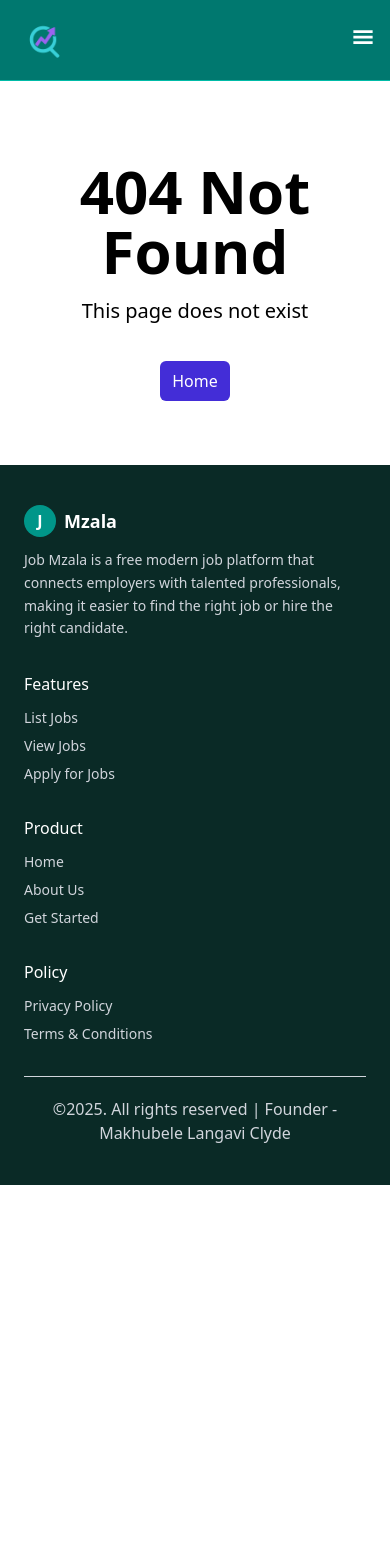
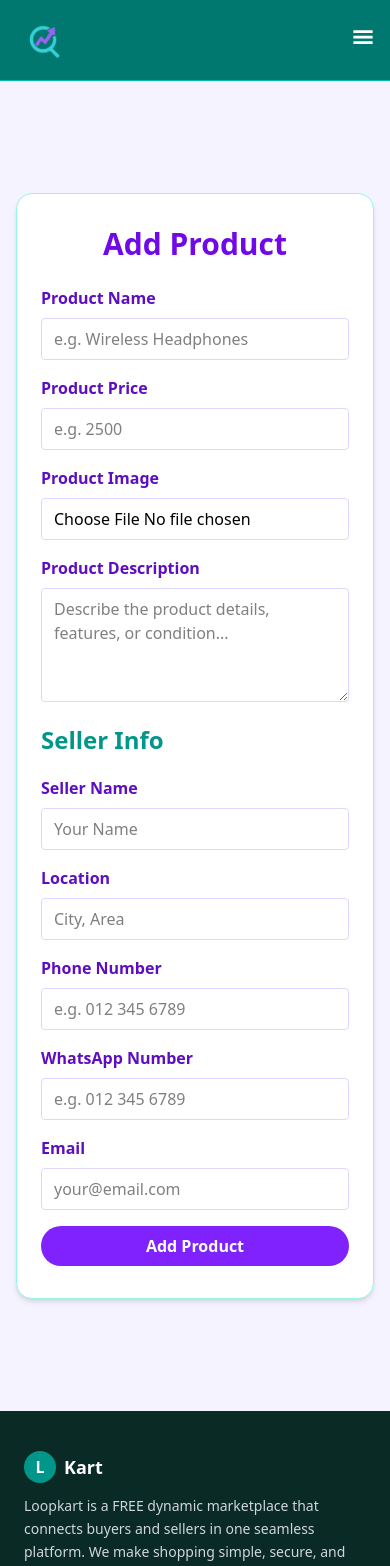
Before and after one commit to Mugwena14/YoJobs, a React (Vite) app: page /add-item in a window 390 px wide. Shown: the top 1566 px of the page. Before the commit the page ends 1185 px from the top, so only its background shows below. Built offline with nearby package versions, Linux system fonts and the light colour scheme.

Commit message:
Changed all the namings

```diff
--- a/package.json
+++ b/package.json
@@ -19,6 +19,7 @@
     "react-icons": "^5.5.0",
     "react-router-dom": "^7.6.3",
     "react-spinners": "^0.17.0",
+    "react-toastify": "^11.0.5",
     "tailwindcss": "^4.1.11"
   },
   "devDependencies": {
--- a/src/App.jsx
+++ b/src/App.jsx
@@ -18,9 +18,9 @@ const App = () => {
         <Route index element={<HomePage/>}/>
         <Route path="/home" element={<HomePage/>}/>
         <Route path="/about" element={<AboutUsPage/>}/>
-        <Route path="/jobs" element={<JobsPage/>}/>
+        <Route path="/items" element={<JobsPage/>}/>
         <Route path="/jobs/:id" element={<JobsPage/>}/>
-        <Route path="/add-job" element={<AddJobPage/>}/>
+        <Route path="/add-item" element={<AddJobPage/>}/>
         <Route path="/job/:id" element={<Job/>}/>
         <Route path="/privacy" element={<PrivacyPage/>}/>
         <Route path="/terms" element={<TermsPage/>}/>
--- a/src/Components/AddJob.jsx
+++ b/src/Components/AddJob.jsx
@@ -1,62 +1,61 @@
-import { useState } from "react"
+import { useState } from "react";
 import { useNavigate } from "react-router-dom";
-import { collection, addDoc } from 'firebase/firestore'
-import { db } from '../config/firebase'
+import { collection, addDoc } from "firebase/firestore";
+import { db, storage } from "../config/firebase";
+import { ref, uploadBytes, getDownloadURL } from "firebase/storage";
+import { toast } from 'react-toastify';
 
 const AddJob = () => {
+  const [productName, setProductName] = useState("");
+  const [productPrice, setProductPrice] = useState("");
+  const [productImage, setProductImage] = useState(null); // file object
+  const [productDescription, setProductDescription] = useState("");
+  const [name, setName] = useState("");
+  const [location, setLocation] = useState("");
+  const [phoneNo, setPhoneNo] = useState("");
+  const [whatsaapNo, setWhatsaapNo] = useState("");
+  const [email, setEmail] = useState("");
 
-    const [type, setType] = useState('');
-    const [title, setTitle] = useState('');
-    const [description, setDescription] = useState('');
-    const [salary, setSalary] = useState('');
-    const [location, setLocation] = useState('');
-    const [companyName, setCompanyName] = useState('');
-    const [companyDescription, setCompanyDescription] = useState('');
-    const [companyEmail, setCompanyEmail] = useState('');
-    const [contactPhone, setContactPhone] = useState('');
-    const [applyLink, setApplyLink] = useState('');
+  const navigate = useNavigate();
 
-    const navigate = useNavigate()
+  const handleSubmit = async (e) => {
+    e.preventDefault();
 
-    const now = new Date();
+    toast.info("Adding product...", {
+      autoClose: 5000,
+    });
 
-    const options = {
-        year: 'numeric',
-        month: 'short',
-        day: 'numeric',
-        hour: '2-digit',
-        minute: '2-digit',
-        hour12: true
+
+    try {
+      let imageUrl = "";
+
+      if (productImage) {
+        const imageRef = ref(storage, `LoopKartImages/${productImage.name}`);
+        const snapshot = await uploadBytes(imageRef, productImage);
+        imageUrl = await getDownloadURL(snapshot.ref);
       }
 
-    const formattedDate = now.toLocaleString('en-ZA', options);
+      const productData = {
+        productName,
+        productPrice,
+        productImage: imageUrl,
+        productDescription,
+        name,
+        location,
+        phoneNo,
+        whatsaapNo,
+        email,
+      };
 
-    const newJob = {
-        date: formattedDate,
-        title,
-        type,
-        description,
-        location,
-        salary,
-        companyName,
-        companyDescription,
-        companyEmail,
-        contactPhone,
-        applyLink,
+      await addDoc(collection(db, "products"), productData);
+
+    } catch (error) {
+      console.error("Error uploading product:", error);
     }
 
-    async function handleSubmit(e){
-        e.preventDefault();
+    navigate("/jobs");
 
-        try{
-            await addDoc(collection(db, "jobs"), {
-                newJob
-            });
-        }catch(error){
-            console.error("Error Listing Job", error)
-        }
-        navigate('/jobs')
-    }
+  };
 
   return (
     <section className="bg-violet-50">
@@ -64,179 +63,174 @@ const AddJob = () => {
         <div className="bg-white px-6 py-8 mb-4 shadow-md rounded-2xl border border-teal-200 m-4 md:m-0">
           <form onSubmit={handleSubmit}>
             <h2 className="text-3xl text-center font-bold mb-6 text-violet-700">
-                    Add Job
+              Add Product
             </h2>
 
-                    {/* Job Type */}
+            {/* Product Name */}
             <div className="mb-4">
-                    <label htmlFor="type" className="block text-violet-800 font-semibold mb-2">
-                        Job Type
-                    </label>
-                    <select
-                        id="type"
-                        name="type"
-                        className="border border-violet-200 rounded w-full py-2 px-3 focus:outline-none focus:ring-2 focus:ring-teal-400"
-                        required
-                        value={type}
-                        onChange={(e) => setType(e.target.value)}
+              <label
+                htmlFor="productName"
+                className="block text-violet-800 font-semibold mb-2"
               >
-                        <option value="">Select Job Type</option>
-                        <option value="Internship">Internship</option>
-                        <option value="PartTime">Part-Time</option>
-                        <option value="FullTime">Full-Time</option>
-                    </select>
-                    </div>
-
-                    {/* Job Title */}
-                    <div className="mb-4">
-                    <label htmlFor="title" className="block text-violet-800 font-semibold mb-2">
-                        Job Listing Position
+                Product Name
               </label>
               <input
                 type="text"
-                        id="title"
-                        name="title"
+                id="productName"
                 className="border border-violet-200 rounded w-full py-2 px-3 focus:outline-none focus:ring-2 focus:ring-teal-400"
-                        placeholder="eg. Software Developer"
+                placeholder="e.g. Wireless Headphones"
                 required
-                        value={title}
-                        onChange={(e) => setTitle(e.target.value)}
+                value={productName}
+                onChange={(e) => setProductName(e.target.value)}
               />
             </div>
 
-                    {/* Description */}
+            {/* Product Price */}
             <div className="mb-4">
-                    <label htmlFor="description" className="block text-violet-800 font-semibold mb-2">
-                        Description
+              <label
+                htmlFor="productPrice"
+                className="block text-violet-800 font-semibold mb-2"
+              >
+                Product Price
+              </label>
+              <input
+                type="number"
+                id="productPrice"
+                className="border border-violet-200 rounded w-full py-2 px-3 focus:outline-none focus:ring-2 focus:ring-teal-400"
+                placeholder="e.g. 2500"
+                required
+                value={productPrice}
+                onChange={(e) => setProductPrice(e.target.value)}
+              />
+            </div>
+
+            {/* Product Image */}
+            <div className="mb-4">
+              <label
+                htmlFor="productImage"
+                className="block text-violet-800 font-semibold mb-2"
+              >
+                Product Image
+              </label>
+              <input
+                type="file"
+                id="productImage"
+                accept="image/*"
+                className="border border-violet-200 rounded w-full py-2 px-3 focus:outline-none focus:ring-2 focus:ring-teal-400"
+                onChange={(e) => setProductImage(e.target.files[0])}
+              />
+            </div>
+
+            {/* Product Description */}
+            <div className="mb-4">
+              <label
+                htmlFor="productDescription"
+                className="block text-violet-800 font-semibold mb-2"
+              >
+                Product Description
               </label>
               <textarea
-                        id="description"
-                        name="description"
+                id="productDescription"
+                rows="4"
                 className="border border-violet-200 rounded w-full py-2 px-3 focus:outline-none focus:ring-2 focus:ring-teal-400"
-                        rows="4"
-                        placeholder="Add job duties, expectations, requirements, benefits..."
-                        value={description}
-                        onChange={(e) => setDescription(e.target.value)}
+                placeholder="Describe the product details, features, or condition..."
+                value={productDescription}
+                onChange={(e) => setProductDescription(e.target.value)}
               ></textarea>
             </div>
 
-                    {/* Salary */}
+            {/* Seller Info */}
+            <h3 className="text-2xl mb-5 text-teal-600 font-bold">Seller Info</h3>
+
+            {/* Seller Name */}
             <div className="mb-4">
-                    <label htmlFor="salary" className="block text-violet-800 font-semibold mb-2">
-                        Salary
+              <label
+                htmlFor="name"
+                className="block text-violet-800 font-semibold mb-2"
+              >
+                Seller Name
               </label>
-                    <select
-                        id="salary"
-                        name="salary"
+              <input
+                type="text"
+                id="name"
                 className="border border-violet-200 rounded w-full py-2 px-3 focus:outline-none focus:ring-2 focus:ring-teal-400"
-                        required
-                        value={salary}
-                        onChange={(e) => setSalary(e.target.value)}
-                    >
-                        <option value="">Select salary range</option>
-                        <option value="To be discussed">To Be Discussed</option>
-                        <option value="R0 - R10000">R0 - R10000</option>
-                        <option value="R10000 - R20000">R10000 - R20000</option>
-                        <option value="R20000 - R30000">R20000 - R30000</option>
-                        <option value="R30000 - R40000">R30000 - R40000</option>
-                        <option value="Over R40000">Over R40000</option>
-                    </select>
+                placeholder="Your Name"
+                value={name}
+                onChange={(e) => setName(e.target.value)}
+              />
             </div>
 
             {/* Location */}
             <div className="mb-4">
-                    <label htmlFor="location" className="block text-violet-800 font-semibold mb-2">
+              <label
+                htmlFor="location"
+                className="block text-violet-800 font-semibold mb-2"
+              >
                 Location
               </label>
               <input
                 type="text"
                 id="location"
-                        name="location"
                 className="border border-violet-200 rounded w-full py-2 px-3 focus:outline-none focus:ring-2 focus:ring-teal-400"
-                        placeholder="Company Location"
+                placeholder="City, Area"
                 required
                 value={location}
                 onChange={(e) => setLocation(e.target.value)}
               />
             </div>
 
-                    {/* Application Link */}
+            {/* Phone Number */}
             <div className="mb-4">
-                    <label htmlFor="applyLink" className="block text-violet-800 font-semibold mb-2">
-                        Application Link
+              <label
+                htmlFor="phoneNo"
+                className="block text-violet-800 font-semibold mb-2"
+              >
+                Phone Number
               </label>
               <input
-                        type="url"
-                        id="applyLink"
-                        name="applyLink"
+                type="tel"
+                id="phoneNo"
                 className="border border-violet-200 rounded w-full py-2 px-3 focus:outline-none focus:ring-2 focus:ring-teal-400"
-                        placeholder="https://company.com/apply"
-                        value={applyLink}
-                        onChange={(e) => setApplyLink(e.target.value)}
+                placeholder="e.g. 012 345 6789"
+                value={phoneNo}
+                onChange={(e) => setPhoneNo(e.target.value)}
               />
             </div>
 
-                    {/* Company Info */}
-                    <h3 className="text-2xl mb-5 text-teal-600 font-bold">Company Info</h3>
-
+            {/* WhatsApp Number */}
             <div className="mb-4">
-                    <label htmlFor="company" className="block text-violet-800 font-semibold mb-2">
-                        Company Name
+              <label
+                htmlFor="whatsaapNo"
+                className="block text-violet-800 font-semibold mb-2"
+              >
+                WhatsApp Number
               </label>
               <input
-                        type="text"
-                        id="company"
-                        name="company"
+                type="tel"
+                id="whatsaapNo"
                 className="border border-violet-200 rounded w-full py-2 px-3 focus:outline-none focus:ring-2 focus:ring-teal-400"
-                        placeholder="Company Name"
-                        value={companyName}
-                        onChange={(e) => setCompanyName(e.target.value)}
+                placeholder="e.g. 012 345 6789"
+                value={whatsaapNo}
+                onChange={(e) => setWhatsaapNo(e.target.value)}
               />
             </div>
 
+            {/* Email */}
             <div className="mb-4">
-                    <label htmlFor="company_description" className="block text-violet-800 font-semibold mb-2">
-                        Company Description
-                    </label>
-                    <textarea
-                        id="company_description"
-                        name="company_description"
-                        className="border border-violet-200 rounded w-full py-2 px-3 focus:outline-none focus:ring-2 focus:ring-teal-400"
-                        rows="4"
-                        placeholder="What does your company do?"
-                        value={companyDescription}
-                        onChange={(e) => setCompanyDescription(e.target.value)}
-                    ></textarea>
-                    </div>
-
-                    <div className="mb-4">
-                    <label htmlFor="contact_email" className="block text-violet-800 font-semibold mb-2">
-                        Contact Email
+              <label
+                htmlFor="email"
+                className="block text-violet-800 font-semibold mb-2"
+              >
+                Email
               </label>
               <input
                 type="email"
-                        id="contact_email"
-                        name="contact_email"
+                id="email"
                 className="border border-violet-200 rounded w-full py-2 px-3 focus:outline-none focus:ring-2 focus:ring-teal-400"
-                        placeholder="Company/Recruiter Email address"
+                placeholder="your@email.com"
                 required
-                        value={companyEmail}
-                        onChange={(e) => setCompanyEmail(e.target.value)}
-                    />
-                    </div>
-
-                    <div className="mb-4">
-                    <label htmlFor="contact_phone" className="block text-violet-800 font-semibold mb-2">
-                        Contact Phone
-                    </label>
-                    <input
-                        type="tel"
-                        id="contact_phone"
-                        name="contact_phone"
-                        className="border border-violet-200 rounded w-full py-2 px-3 focus:outline-none focus:ring-2 focus:ring-teal-400"
-                        placeholder="Company/Recruiter Contact Phone"
-                        value={contactPhone}
-                        onChange={(e) => setContactPhone(e.target.value)}
+                value={email}
+                onChange={(e) => setEmail(e.target.value)}
               />
             </div>
 
@@ -246,16 +240,14 @@ const AddJob = () => {
                 className="bg-violet-600 hover:bg-teal-500 transition-colors duration-300 text-white font-bold py-2 px-4 rounded-full w-full focus:outline-none focus:shadow-outline"
                 type="submit"
               >
-                        Add Job
+                Add Product
               </button>
             </div>
           </form>
         </div>
       </div>
     </section>
+  );
+};
 
-
-    )
-}
-
-export default AddJob
+export default AddJob;
--- a/src/Components/Cards.jsx
+++ b/src/Components/Cards.jsx
@@ -17,7 +17,7 @@ const Cards = ({ cards }) => {
                 <div className="grid grid-cols-1 md:grid-cols-2 gap-4 p-4 rounded-lg">
                     <div className="bg-gray-100 p-6 rounded-lg shadow-md transform hover:scale-101 transition duration-300 ease-in-out">
                         <div className="flex row justify-between">
-                            <h2 className="text-2xl font-bold text-teal-800">Job Seekers</h2>
+                            <h2 className="text-2xl font-bold text-teal-800">Item Seekers</h2>
                             {display ?
                             <>
                             <button>
@@ -42,13 +42,13 @@ const Cards = ({ cards }) => {
                             <>
                                 <div>
                                     <p className="mt-2 mb-4">
-                                        Find your next role and grow your career today.
+                                        Discover what is waiting for you today.
                                     </p>
                                     <Link
-                                    to="/jobs"
+                                    to="/items"
                                     className="inline-block bg-violet-700 text-white rounded-lg px-4 py-2 hover:bg-indigo-400"
                                     >
-                                    View Jobs
+                                    View Items
                                     </Link>
                                 </div>
                             </>
@@ -56,7 +56,7 @@ const Cards = ({ cards }) => {
                     </div>
                     <div className="bg-indigo-100 p-6 rounded-lg shadow-md transform hover:scale-101 transition duration-300 ease-in-out">
                         <div className="flex row justify-between">
-                            <h2 className="text-2xl font-bold text-teal-800">Employers</h2>
+                            <h2 className="text-2xl font-bold text-teal-800">Sellers</h2>
                             {display ?
                             <>
                             <button>
@@ -80,12 +80,12 @@ const Cards = ({ cards }) => {
                         {display ?
                         <>
                             <p className="mt-2 mb-4">
-                                List your job to find the perfect skills for the role
+                                Turn ypu products into profit today.
                             </p>
-                            <Link to="/add-job"
+                            <Link to="/add-item"
                             className="inline-block bg-violet-700 text-white rounded-lg px-4 py-2 hover:bg-indigo-400"
                             >
-                            Add Job
+                            Add Item
                             </Link>
                         </> : ""}
                     </div>
--- a/src/Components/Footer.jsx
+++ b/src/Components/Footer.jsx
@@ -13,13 +13,12 @@ const Footer = () => {
                 <div className="flex items-center space-x-2">
                     {/* Logo placeholder */}
                     <div className="w-8 h-8 bg-teal-600 rounded-full flex items-center justify-center">
-                    <span className="text-white font-bold">J</span>
+                    <span className="text-white font-bold">L</span>
                     </div>
-                    <h1 className="text-white font-semibold text-lg">Mzala</h1>
+                    <h1 className="text-white font-semibold text-lg">Kart</h1>
                 </div>
                 <p className="mt-3 text-sm leading-relaxed">
-                    Job Mzala is a free modern job platform that connects employers with talented professionals,
-                    making it easier to find the right job or hire the right candidate.
+                    Loopkart is a FREE dynamic marketplace that connects buyers and sellers in one seamless platform. We make shopping simple, secure, and accessible, anytime, anywhere.
                 </p>
                 </div>
 
@@ -27,8 +26,8 @@ const Footer = () => {
                 <div>
                 <h2 className="text-white font-medium mb-3">Features</h2>
                 <ul className="space-y-2 text-sm flex flex-col">
-                    <Link to="/add-job" className="hover:text-white">List Jobs</Link>
-                    <Link to="/jobs" className="hover:text-white">View Jobs</Link>
+                    <Link to="/add-job" className="hover:text-white">List Items</Link>
+                    <Link to="/jobs" className="hover:text-white">View Items</Link>
                     <Link to="/jobs" className="hover:text-white">Apply for Jobs</Link>
                 </ul>
                 </div>
--- a/src/Components/Hero.jsx
+++ b/src/Components/Hero.jsx
@@ -14,10 +14,10 @@ const Hero = () => {
                     className="text-4xl font-extrabold text-white sm:text-5xl md:text-6xl"
 
                 >
-                    Secure your job
+                    Discover and sell items digitally.
                 </h1>
                 <p className="my-4 text-xl text-white">
-                    Find work you love. Connect, Apply & Grow.
+                    All you need. All in one place.
                 </p>
                 </div>
             </div>
--- a/src/Components/JobListings.jsx
+++ b/src/Components/JobListings.jsx
@@ -30,7 +30,6 @@ const JobListings = ({ job }) => {
                     </div>
 
                     <div className="mt-2 text-sm text-gray-600">
-                        {description}
                     </div>
 
                     <button
--- a/src/Layouts/MainLayout.jsx
+++ b/src/Layouts/MainLayout.jsx
@@ -1,13 +1,15 @@
 import { Outlet } from "react-router-dom"
 import NavBar from "../Components/NavBar"
 import Footer from "../Components/Footer"
-
+import { ToastContainer } from "react-toastify"
+import "react-toastify/dist/ReactToastify.css"
 
 const MainLayout = () => {
     return (
         <div>
             <NavBar/>
             <Outlet/>
+            <ToastContainer/>
             <Footer/>
         </div>
     )
```
Also changed, not shown: src/Components/JobListing.jsx (+116 -29 lines), src/Components/NavBar.jsx (+9 -9 lines), src/config/firebase.js (+14 -17 lines), 1 other file (tests, documents, lock files or other folders). Lines whose indentation alone changed are shown as unchanged.
